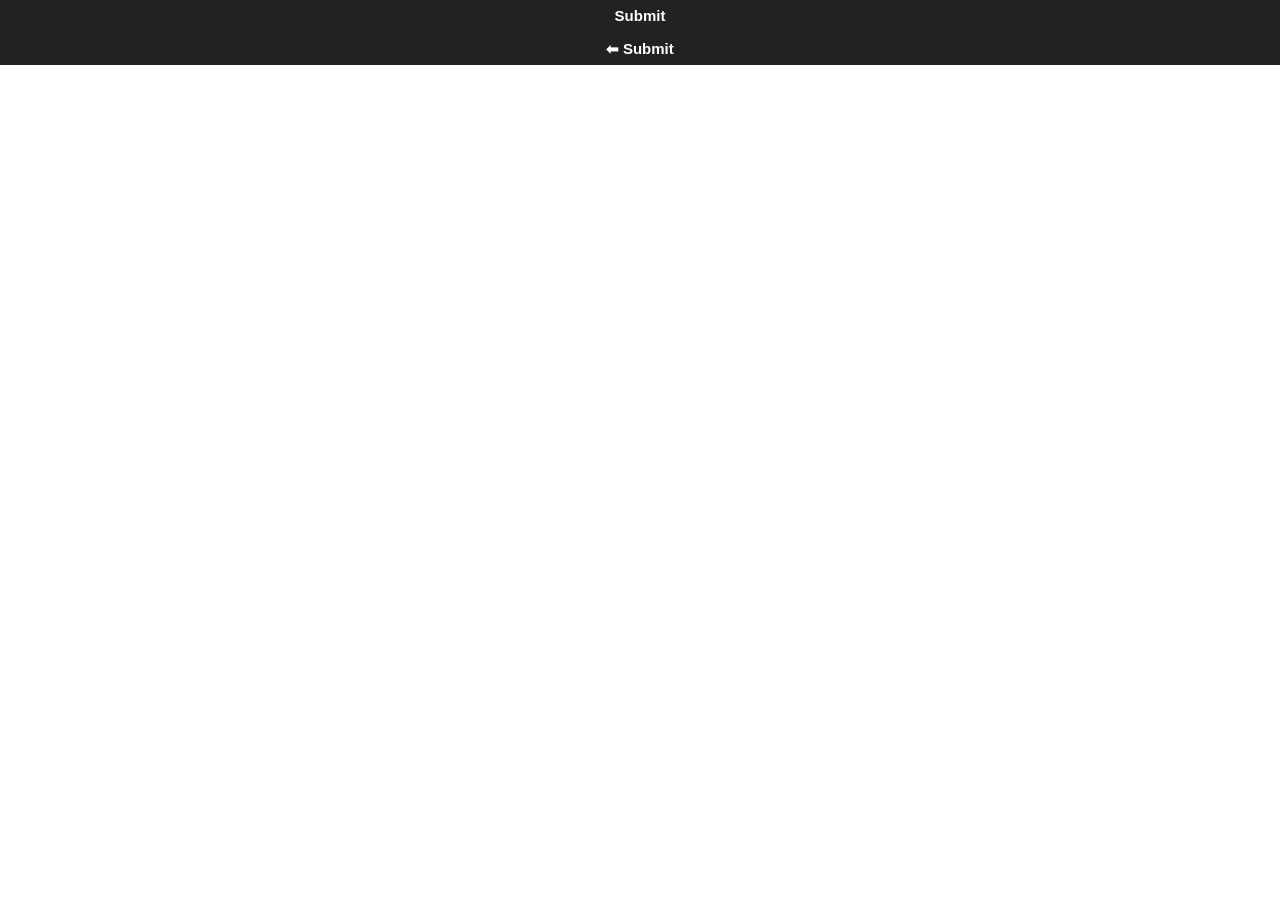
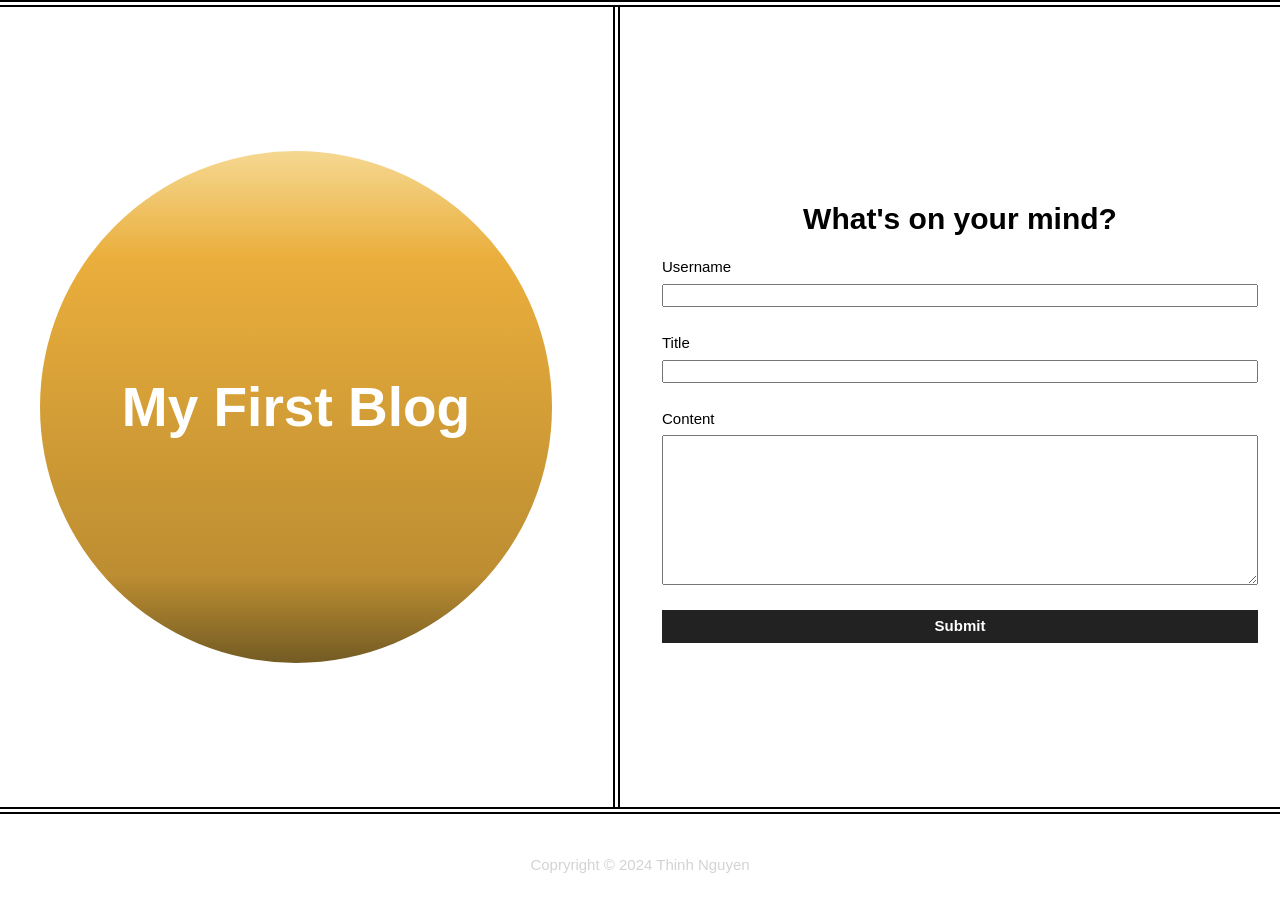
Before and after one commit to swe-thinhnguyen1701/my-blog, a plain HTML site: page index.html in a window 1280 px wide. Before the commit the page ends 800 px from the top, so only its background shows below. Drawn offline with Linux system fonts and the light colour scheme.

Commit message:
modify main component

```diff
--- a/assets/css/style.css
+++ b/assets/css/style.css
@@ -1,7 +1,7 @@
 :root {
   --venus-color-top: #f5d891;
   --venus-color-top-mid: #eaae3c;
-  --venus-color-top-bottom: #bc8d31;
+  --venus-color-bottom-mid: #bc8d31;
   --venus-color-bottom: #735b23;
   --black-color: #000;
   --btn-background-color: #222;
@@ -20,6 +20,8 @@ body {
   font-family: sans-serif;
   font-size: 1.3rem;
   line-height: 1.5;
+  max-width: 1440px;
+  margin: 0 auto;
 }
 
 h1,
@@ -62,7 +64,7 @@ h2 {
 
 /* FORM */
 form {
-  padding: 0 1.2rem;
+  width: 100%;
 }
 
 .form-group {
@@ -87,12 +89,6 @@ form {
   height: 150px;
 }
 
-@media screen and (min-width: 768px) {
-  form {
-    padding: 0 2.2rem;
-  }
-}
-
 /* DIVIDER */
 .divider {
   border-bottom: 2px solid black;
@@ -101,11 +97,18 @@ form {
   width: 100%;
 }
 
-.divider--verticle {
+.divider--vertical {
   border-left: 2px solid black;
   border-right: 2px solid black;
-  height: 100vh;
+  height: 80vh;
   width: 7px;
+  display: none;
+}
+
+@media screen and (min-width: 768px){
+    .divider--vertical{
+        display: block;
+    }
 }
 
 /* BUTTON */
@@ -124,3 +127,81 @@ form {
   display: inline-block;
   transform: rotate(180deg);
 }
+
+/* LOGO */
+.venus-background {
+  display: flex;
+  justify-content: center;
+  align-items: center;
+  background: linear-gradient(
+    var(--venus-color-top) 0%,
+    var(--venus-color-top-mid) 21%,
+    var(--venus-color-bottom-mid) 83%,
+    var(--venus-color-bottom) 100%
+  );
+  height: 300px;
+  width: 300px;
+  border-radius: 50%;
+  color: white;
+  margin: 40px 0;
+  max-height: 550px;
+  max-width: 550px;
+}
+
+@media screen and (min-width: 768px){
+    .venus-background{
+        margin: 40px;
+        width: 40vw;
+        height: 40vw;
+    }
+}
+
+/* USER OPINION */
+main{
+    display: flex;
+    flex-direction: column;
+    align-items: center;
+    margin-bottom: 30px;
+}
+
+.user-opinion{
+    display: flex;
+    flex-direction: column;
+    align-items: center;
+    width: 90%;
+    max-width: 800px;
+    padding: 0 1.2rem;
+}
+
+.user-opinion h2{
+    margin-top: 25px;
+    margin-bottom: 15px;
+}
+
+@media screen and (min-width: 768px){
+    main{
+        flex-direction: row;
+        justify-content: space-between;
+        margin-bottom: 0;
+    }
+
+    main .divider{
+        display: none;
+    }
+
+    main .divider--vertical{
+        height: 100vh;
+    }
+
+    .user-opinion{
+        padding: 0 2.2rem;
+        width: 50vw;
+    }
+}
+
+/* FOOTER */
+footer{
+    margin: 40px;
+    color: lightgrey;
+    text-align: center;
+}
--- a/index.html
+++ b/index.html
@@ -8,7 +8,33 @@
     <link rel="stylesheet" href="assets/css/style.css" />
   </head>
   <body>
-    <a href="#" class="btn">Submit</a>
-    <a href="#" class="btn"><div class="back-icon">&#10145;</div> Submit</a>
+    <div class="divider"></div>
+    <main>
+        <h1 class="venus-background">My First Blog</h1>
+        <div class="divider"></div>
+        <div class="divider--vertical"></div>
+        <section class="user-opinion">
+            <h2>What's on your mind?</h2>
+            <form>
+                <div class="form-group">
+                    <label class="form-label" for="user-name">Username</label>
+                    <input type="text" class="form-input" id="user-name">
+                </div>
+                <div class="form-group">
+                    <label class="form-label" for="title">Title</label>
+                    <input type="text" class="form-input" id="title">
+                </div>
+                <div class="form-group">
+                    <label class="form-label" for="content">Content</label>
+                    <textarea type="text" class="form-input" id="content"></textarea>
+                </div>
+            </form>
+            <a href="#" class="btn">Submit</a>
+        </section>
+    </main>
+    <div class="divider"></div>
+    <footer>
+        Copryright &copy; 2024 Thinh Nguyen
+    </footer>
   </body>
 </html>
```
Also changed, not shown: assets/components/main.html (added, +23 -0 lines).
